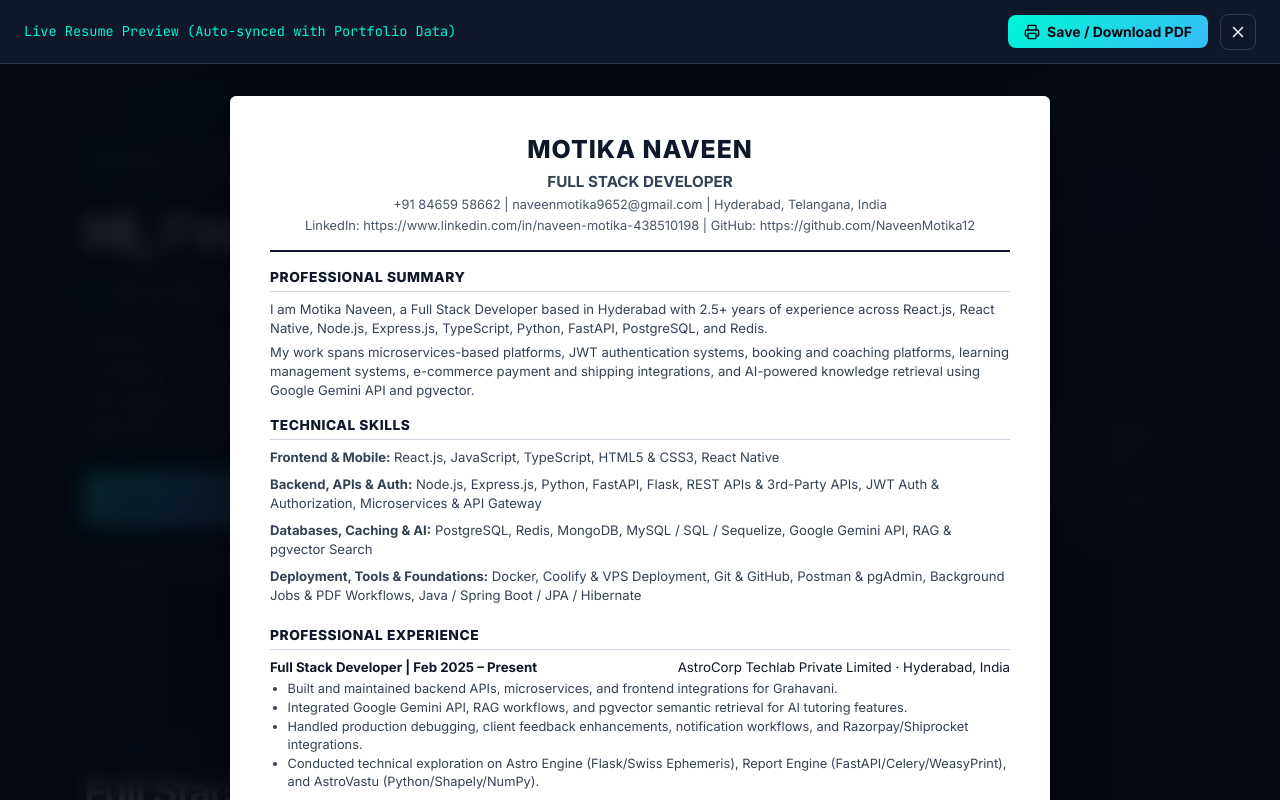
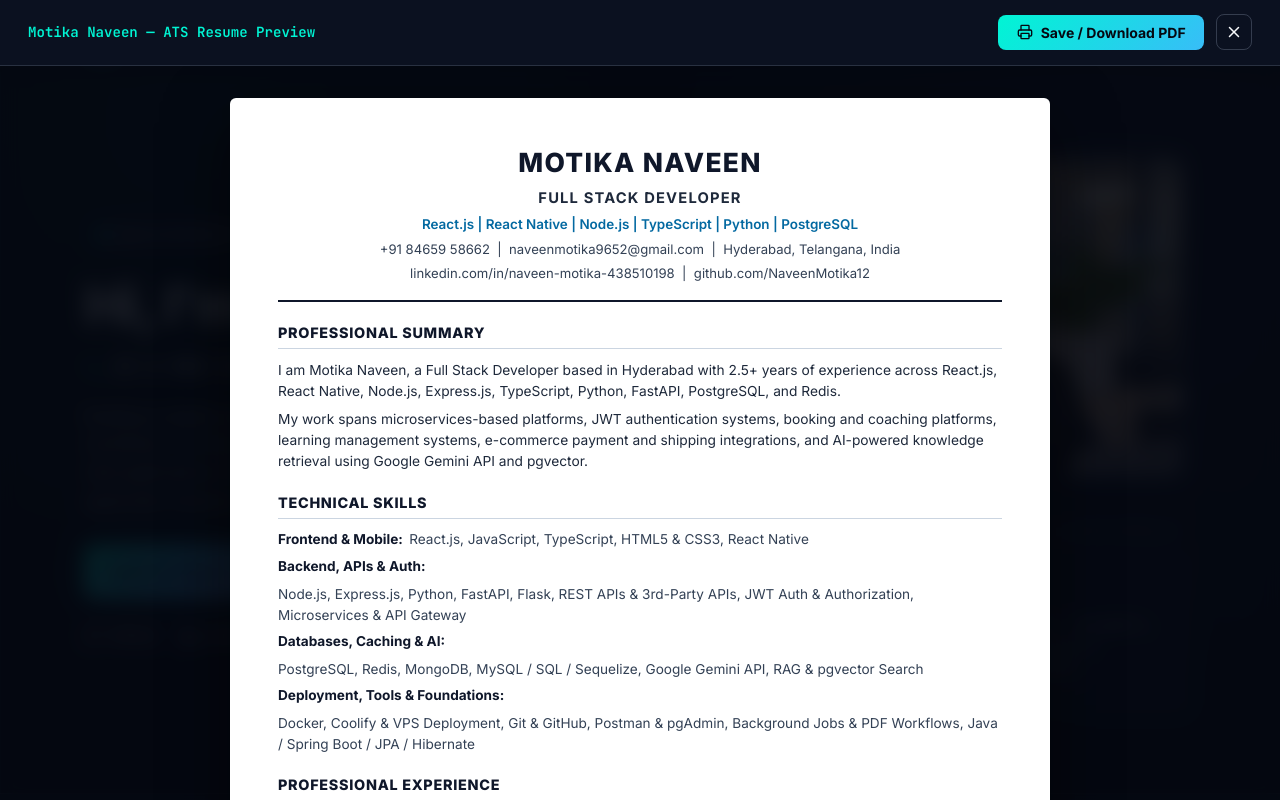
Before and after one commit to NaveenMotika12/My_portfolio, a React (Vite) app: page / in a window 1280 px wide. Both pictures are taken after a click on the button "View / Download Resume". Shown: the top 800 px of the page. Built offline with nearby package versions, Linux system fonts and the light colour scheme.

Commit message:
Redesign ATS resume template for readability and upgrade Hero portrait framing

```diff
--- a/src/components/ResumeModal/ResumeModal.jsx
+++ b/src/components/ResumeModal/ResumeModal.jsx
@@ -8,8 +8,7 @@ import { certifications, educationList } from '../../data/education';
 import styles from './ResumeModal.module.css';
 
 /**
- * Live ATS-friendly Resume preview generated directly from src/data/*.js.
- * Clicking "Save / Download PDF" opens the browser print dialog formatted cleanly for PDF export.
+ * Clean, high-readability ATS Resume preview synced with src/data/*.js.
  */
 export default function ResumeModal({ isOpen, onClose }) {
   useEffect(() => {
@@ -23,18 +22,14 @@ export default function ResumeModal({ isOpen, onClose }) {
 
   if (!isOpen) return null;
 
-  const handlePrintPdf = () => {
-    window.print();
-  };
-
   return (
     <div className={styles.overlay} role="dialog" aria-modal="true" aria-label="Resume Preview">
       <div className={styles.toolbar}>
         <span className={styles.toolbarTitle}>
-          Live Resume Preview (Auto-synced with Portfolio Data)
+          Motika Naveen — ATS Resume Preview
         </span>
         <div className={styles.toolbarActions}>
-          <button type="button" onClick={handlePrintPdf} className={styles.printBtn}>
+          <button type="button" onClick={() => window.print()} className={styles.printBtn}>
             <Printer size={16} aria-hidden="true" />
             <span>Save / Download PDF</span>
           </button>
@@ -54,42 +49,51 @@ export default function ResumeModal({ isOpen, onClose }) {
           <header className={styles.resumeHeader}>
             <h1 className={styles.name}>{profile.name.toUpperCase()}</h1>
             <p className={styles.role}>{profile.role.toUpperCase()}</p>
-            <p className={styles.contactLine}>
-              {profile.contact.phone} | {profile.contact.email} | {profile.location}
+            <p className={styles.stackBar}>
+              React.js | React Native | Node.js | TypeScript | Python | PostgreSQL
             </p>
             <p className={styles.contactLine}>
-              LinkedIn: {profile.contact.linkedin} | GitHub: {profile.contact.github}
+              {profile.contact.phone} &nbsp;|&nbsp; {profile.contact.email} &nbsp;|&nbsp; {profile.location}
+            </p>
+            <p className={styles.contactLine}>
+              {profile.contact.linkedin.replace('https://www.', '')} &nbsp;|&nbsp;{' '}
+              {profile.contact.github.replace('https://', '')}
             </p>
           </header>
 
           <section className={styles.sec}>
             <h2 className={styles.secTitle}>PROFESSIONAL SUMMARY</h2>
-            <p className={styles.text}>{profile.aboutParagraphs[0]}</p>
-            <p className={styles.text}>{profile.aboutParagraphs[1]}</p>
+            <p className={styles.summaryText}>{profile.aboutParagraphs[0]}</p>
+            <p className={styles.summaryText}>{profile.aboutParagraphs[1]}</p>
           </section>
 
           <section className={styles.sec}>
             <h2 className={styles.secTitle}>TECHNICAL SKILLS</h2>
-            <ul className={styles.skillRows}>
+            <div className={styles.skillsTable}>
               {skillCategories.map((cat) => (
-                <li key={cat.id} className={styles.text}>
-                  <strong>{cat.title}:</strong> {cat.skills.map((s) => s.name).join(', ')}
-                </li>
+                <div key={cat.id} className={styles.skillRow}>
+                  <span className={styles.skillCat}>{cat.title}:</span>
+                  <span className={styles.skillItems}>
+                    {cat.skills.map((s) => s.name).join(', ')}
+                  </span>
+                </div>
               ))}
-            </ul>
+            </div>
           </section>
 
           <section className={styles.sec}>
             <h2 className={styles.secTitle}>PROFESSIONAL EXPERIENCE</h2>
             {experiences.map((exp) => (
               <div key={exp.id} className={styles.entry}>
-                <div className={styles.entryHead}>
-                  <strong>
-                    {exp.role} | {exp.period}
-                  </strong>
-                  <span>
-                    {exp.company} · {exp.location}
-                  </span>
+                <div className={styles.entryHeader}>
+                  <div>
+                    <strong className={styles.entryTitle}>{exp.role}</strong>
+                    <span className={styles.entrySub}> — {exp.company}</span>
+                  </div>
+                  <div className={styles.entryRight}>
+                    <span>{exp.period}</span>
+                    <span className={styles.entryLoc}>{exp.location}</span>
+                  </div>
                 </div>
                 <ul className={styles.bullets}>
                   {exp.responsibilities.map((r, i) => (
@@ -104,30 +108,41 @@ export default function ResumeModal({ isOpen, onClose }) {
             <h2 className={styles.secTitle}>SELECTED PROJECTS</h2>
             {projects.slice(0, 6).map((proj) => (
               <div key={proj.id} className={styles.entry}>
-                <div className={styles.entryHead}>
-                  <strong>
-                    {proj.title} | {proj.timeline}
-                  </strong>
-                  <span className={styles.scopeText}>{proj.scopeBadge}</span>
+                <div className={styles.entryHeader}>
+                  <div>
+                    <strong className={styles.entryTitle}>{proj.title}</strong>
+                  </div>
+                  <span className={styles.entryRight}>{proj.timeline}</span>
                 </div>
-                <p className={styles.text}>{proj.description}</p>
-                <p className={styles.techText}>
-                  <strong>Stack:</strong> {proj.techStack.join(', ')}
+                <p className={styles.projDesc}>{proj.description}</p>
+                <p className={styles.projStack}>
+                  <strong>Technologies:</strong> {proj.techStack.join(', ')}
                 </p>
               </div>
             ))}
           </section>
 
           <section className={styles.sec}>
-            <h2 className={styles.secTitle}>EDUCATION &amp; CERTIFICATIONS</h2>
-            {educationList.map((edu) => (
-              <p key={edu.id} className={styles.text}>
-                <strong>{edu.degree}</strong> | {edu.institution} | {edu.period} — {edu.details}
-              </p>
-            ))}
-            <p className={styles.text} style={{ marginTop: '0.4rem' }}>
-              <strong>Certifications:</strong> {certifications.join(' • ')}
-            </p>
+            <h2 className={styles.secTitle}>EDUCATION</h2>
+            <div className={styles.eduList}>
+              {educationList.map((edu) => (
+                <div key={edu.id} className={styles.entryHeader}>
+                  <div>
+                    <strong className={styles.entryTitle}>{edu.degree}</strong>
+                    <span className={styles.entrySub}>
+                      {' '}
+                      | {edu.institution} ({edu.details})
+                    </span>
+                  </div>
+                  <span className={styles.entryRight}>{edu.period}</span>
+                </div>
+              ))}
+            </div>
+          </section>
+
+          <section className={styles.sec}>
+            <h2 className={styles.secTitle}>CERTIFICATIONS</h2>
+            <p className={styles.certLine}>{certifications.join('  •  ')}</p>
           </section>
         </article>
       </div>
--- a/src/components/ResumeModal/ResumeModal.module.css
+++ b/src/components/ResumeModal/ResumeModal.module.css
@@ -2,7 +2,7 @@
   position: fixed;
   inset: 0;
   z-index: 200;
-  background: rgba(5, 8, 17, 0.88);
+  background: rgba(5, 8, 17, 0.9);
   backdrop-filter: blur(10px);
   display: flex;
   flex-direction: column;
@@ -14,15 +14,16 @@
   align-items: center;
   justify-content: space-between;
   gap: 1rem;
-  padding: 0.85rem 1.5rem;
-  background: #0f172a;
-  border-bottom: 1px solid rgba(148, 163, 184, 0.2);
+  padding: 0.9rem 1.75rem;
+  background: #0b1120;
+  border-bottom: 1px solid rgba(148, 163, 184, 0.22);
   color: #f8fafc;
 }
 
 .toolbarTitle {
   font-family: var(--font-mono);
-  font-size: 0.85rem;
+  font-size: 0.88rem;
+  font-weight: 600;
   color: #00f5d4;
 }
 
@@ -35,8 +36,8 @@
 .printBtn {
   display: inline-flex;
   align-items: center;
-  gap: 0.45rem;
-  padding: 0.5rem 1rem;
+  gap: 0.5rem;
+  padding: 0.55rem 1.15rem;
   border-radius: 8px;
   background: linear-gradient(135deg, #00f5d4 0%, #38bdf8 100%);
   color: #050811;
@@ -51,112 +52,188 @@
   width: 36px;
   height: 36px;
   border-radius: 8px;
-  border: 1px solid rgba(148, 163, 184, 0.25);
+  border: 1px solid rgba(148, 163, 184, 0.3);
   color: #f8fafc;
 }
 
 .sheetWrap {
   flex: 1;
   overflow-y: auto;
-  padding: 2rem 1rem;
+  padding: 2rem 1rem 3rem;
 }
 
 .sheet {
   max-width: 820px;
   margin: 0 auto;
   background: #ffffff;
-  color: #1e293b;
-  padding: 2.25rem 2.5rem;
+  color: #0f172a;
+  padding: 2.75rem 3rem;
   border-radius: 6px;
-  box-shadow: 0 20px 60px rgba(0, 0, 0, 0.45);
-  font-family: 'Inter', Arial, sans-serif;
-  line-height: 1.45;
+  box-shadow: 0 24px 64px rgba(0, 0, 0, 0.55);
+  font-family: 'Inter', 'Segoe UI', Arial, sans-serif;
+  line-height: 1.55;
 }
 
 .resumeHeader {
   text-align: center;
+  padding-bottom: 1rem;
+  margin-bottom: 1.25rem;
   border-bottom: 2px solid #0f172a;
-  padding-bottom: 0.85rem;
-  margin-bottom: 1rem;
 }
 
 .name {
-  font-size: 1.55rem;
+  font-size: 1.65rem;
   font-weight: 800;
-  letter-spacing: 0.04em;
+  letter-spacing: 0.05em;
+  color: #0f172a;
+  margin: 0;
+}
+
+.role {
+  font-size: 0.92rem;
+  font-weight: 700;
+  letter-spacing: 0.08em;
+  color: #1e293b;
+  margin-top: 0.25rem;
+}
+
+.stackBar {
+  font-size: 0.84rem;
+  font-weight: 600;
+  color: #0369a1;
+  margin-top: 0.3rem;
+}
+
+.contactLine {
+  font-size: 0.82rem;
+  color: #334155;
+  margin-top: 0.25rem;
+}
+
+.sec {
+  margin-bottom: 1.2rem;
+  padding: 0;
+  border: none;
+}
+
+.secTitle {
+  font-size: 0.9rem;
+  font-weight: 800;
+  letter-spacing: 0.05em;
+  color: #0f172a;
+  border-bottom: 1.5px solid #cbd5e1;
+  padding-bottom: 0.25rem;
+  margin-bottom: 0.65rem;
+}
+
+.summaryText {
+  font-size: 0.86rem;
+  color: #1e293b;
+  margin-bottom: 0.4rem;
+  text-align: left;
+}
+
+.skillsTable {
+  display: flex;
+  flex-direction: column;
+  gap: 0.35rem;
+}
+
+.skillRow {
+  font-size: 0.85rem;
+  color: #1e293b;
+  display: flex;
+  gap: 0.4rem;
+  flex-wrap: wrap;
+}
+
+.skillCat {
+  font-weight: 700;
   color: #0f172a;
 }
 
-.role {
-  font-size: 0.95rem;
-  font-weight: 700;
+.skillItems {
   color: #334155;
-  margin-top: 0.15rem;
-}
-
-.contactLine {
-  font-size: 0.8rem;
-  color: #475569;
-  margin-top: 0.2rem;
-}
-
-.sec {
-  margin-bottom: 1rem;
-  padding: 0;
-}
-
-.secTitle {
-  font-size: 0.86rem;
-  font-weight: 800;
-  color: #0f172a;
-  letter-spacing: 0.04em;
-  border-bottom: 1px solid #cbd5e1;
-  padding-bottom: 0.2rem;
-  margin-bottom: 0.5rem;
-}
-
-.text {
-  font-size: 0.82rem;
-  color: #334155;
-  margin-bottom: 0.3rem;
-}
-
-.skillRows {
-  display: flex;
-  flex-direction: column;
-  gap: 0.2rem;
 }
 
 .entry {
-  margin-bottom: 0.65rem;
+  margin-bottom: 0.9rem;
+  break-inside: avoid;
 }
 
-.entryHead {
+.entryHeader {
   display: flex;
   justify-content: space-between;
+  align-items: baseline;
+  gap: 1rem;
   flex-wrap: wrap;
-  gap: 0.4rem;
-  font-size: 0.83rem;
+  margin-bottom: 0.25rem;
+}
+
+.entryTitle {
+  font-size: 0.88rem;
+  font-weight: 700;
   color: #0f172a;
 }
 
-.scopeText {
-  font-size: 0.74rem;
-  color: #0284c7;
+.entrySub {
+  font-size: 0.85rem;
+  color: #334155;
+}
+
+.entryRight {
+  font-size: 0.82rem;
   font-weight: 600;
+  color: #475569;
+  display: flex;
+  gap: 0.5rem;
+}
+
+.entryLoc {
+  font-weight: 400;
+  color: #64748b;
 }
 
 .bullets {
-  padding-left: 1.1rem;
+  padding-left: 1.2rem;
   list-style: disc;
-  margin-top: 0.2rem;
-  font-size: 0.8rem;
-  color: #334155;
+  margin: 0.25rem 0 0;
 }
 
-.techText {
-  font-size: 0.78rem;
+.bullets li {
+  font-size: 0.84rem;
+  color: #1e293b;
+  margin-bottom: 0.22rem;
+  line-height: 1.5;
+}
+
+.projDesc {
+  font-size: 0.84rem;
+  color: #1e293b;
+  margin-bottom: 0.2rem;
+}
+
+.projStack {
+  font-size: 0.8rem;
   color: #475569;
+}
+
+.eduList {
+  display: flex;
+  flex-direction: column;
+  gap: 0.45rem;
+}
+
+.certLine {
+  font-size: 0.83rem;
+  color: #1e293b;
+  line-height: 1.6;
+}
+
+@media (max-width: 640px) {
+  .sheet {
+    padding: 1.5rem 1.25rem;
+  }
 }
 
 @media print {
--- a/src/sections/Hero/Hero.jsx
+++ b/src/sections/Hero/Hero.jsx
@@ -6,7 +6,7 @@ import { siteConfig } from '../../config/siteConfig';
 import styles from './Hero.module.css';
 
 /**
- * Hero section with live typing role indicator, profile avatar, and 3D glassmorphic terminal card.
+ * Hero section with live typing role, clean framed portrait card, and 3D glassmorphic terminal.
  */
 export default function Hero({ onOpenResume }) {
   const [roleIndex, setRoleIndex] = useState(0);
@@ -106,17 +106,17 @@ export default function Hero({ onOpenResume }) {
         </div>
 
         <aside className={`${styles.visualCol} animate-fade-in delay-2`}>
-          <div className={styles.avatarRow}>
-            <div className={styles.avatarFrame}>
+          <div className={`${styles.portraitCard} glass-panel card-3d`}>
+            <div className={styles.portraitWrap}>
               <img
                 src={profile.profileImage}
-                alt={`${profile.name} profile`}
-                className={styles.avatarImg}
+                alt={`${profile.name} portrait`}
+                className={styles.portraitImg}
               />
-            </div>
-            <div className={`${styles.quickChip} glass-panel`}>
-              <span className={styles.quickLabel}>Focus</span>
-              <strong className={styles.quickValue}>Full Stack · Microservices · AI</strong>
+              <span className={styles.portraitTag}>
+                <span className={styles.statusDot} aria-hidden="true" />
+                Full Stack · Backend · AI
+              </span>
             </div>
           </div>
 
@@ -135,13 +135,10 @@ export default function Hero({ onOpenResume }) {
             <pre className={styles.codeBody}>
               <code>
 {`const engineer = {
-  name: "${profile.name}",
-  experience: "${profile.experienceYears}",
-  frontend: ["React.js", "React Native", "TS"],
-  backend: ["Node.js", "Express", "Python", "FastAPI"],
-  data: ["PostgreSQL", "Redis", "MongoDB", "pgvector"],
-  ai: ["Google Gemini API", "RAG", "OpenAI API"],
-  infra: ["Microservices", "Docker", "Coolify", "VPS"]
+  role: "Full Stack | Backend | AI",
+  stack: ["React", "Node.js", "Python", "FastAPI"],
+  data: ["PostgreSQL", "Redis", "pgvector"],
+  ai: ["Gemini API", "RAG", "OpenAI API"]
 };`}
               </code>
             </pre>
--- a/src/sections/Hero/Hero.module.css
+++ b/src/sections/Hero/Hero.module.css
@@ -5,9 +5,9 @@
 
 .grid {
   display: grid;
-  grid-template-columns: 1.12fr 0.88fr;
+  grid-template-columns: 1.15fr 0.85fr;
   align-items: center;
-  gap: 2.75rem;
+  gap: 3rem;
 }
 
 .topBadges {
@@ -159,51 +159,43 @@
   gap: 1.15rem;
 }
 
-.avatarRow {
-  display: flex;
-  align-items: center;
-  gap: 1rem;
+.portraitCard {
+  padding: 0.75rem;
+  border-radius: var(--radius-lg);
 }
 
-.avatarFrame {
-  width: 78px;
-  height: 78px;
-  border-radius: 50%;
-  padding: 3px;
-  background: var(--accent-gradient);
-  box-shadow: var(--shadow-glow);
-  flex-shrink: 0;
-  animation: floatSlow 5s ease-in-out infinite;
+.portraitWrap {
+  position: relative;
+  width: 100%;
+  aspect-ratio: 4 / 3;
+  border-radius: var(--radius-md);
+  overflow: hidden;
+  border: 1px solid var(--accent-border);
 }
 
-.avatarImg {
+.portraitImg {
   width: 100%;
   height: 100%;
-  border-radius: 50%;
   object-fit: cover;
-  background-color: var(--bg-secondary);
+  object-position: center 20%;
 }
 
-.quickChip {
-  flex: 1;
-  padding: 0.85rem 1.1rem;
-  border-radius: var(--radius-md);
-  display: flex;
-  flex-direction: column;
-  gap: 0.2rem;
-}
-
-.quickLabel {
+.portraitTag {
+  position: absolute;
+  bottom: 0.75rem;
+  left: 0.75rem;
+  display: inline-flex;
+  align-items: center;
+  gap: 0.45rem;
+  padding: 0.35rem 0.8rem;
+  border-radius: var(--radius-full);
+  background: rgba(5, 8, 17, 0.82);
+  backdrop-filter: blur(8px);
+  border: 1px solid rgba(56, 189, 248, 0.35);
   font-family: var(--font-mono);
-  font-size: 0.72rem;
-  text-transform: uppercase;
-  letter-spacing: 0.08em;
-  color: var(--accent-neon);
-}
-
-.quickValue {
-  font-size: 0.92rem;
-  color: var(--text-primary);
+  font-size: 0.75rem;
+  font-weight: 600;
+  color: #f8fafc;
 }
 
 .codeCard {
@@ -215,9 +207,9 @@
   display: flex;
   align-items: center;
   justify-content: space-between;
-  padding: 0.8rem 1.1rem;
+  padding: 0.75rem 1.1rem;
   border-bottom: 1px solid var(--border-subtle);
-  background-color: rgba(0, 0, 0, 0.22);
+  background-color: rgba(0, 0, 0, 0.24);
 }
 
 .dots {
@@ -229,7 +221,6 @@
   width: 10px;
   height: 10px;
   border-radius: 50%;
-  background-color: var(--border-strong);
 }
 
 .dots span:first-child {
@@ -249,15 +240,15 @@
   align-items: center;
   gap: 0.4rem;
   font-family: var(--font-mono);
-  font-size: 0.78rem;
+  font-size: 0.76rem;
   color: var(--text-muted);
 }
 
 .codeBody {
-  padding: 1.25rem;
+  padding: 1.05rem 1.2rem;
   font-family: var(--font-mono);
   font-size: 0.8rem;
-  line-height: 1.7;
+  line-height: 1.65;
   color: var(--text-primary);
   overflow-x: auto;
 }
```
